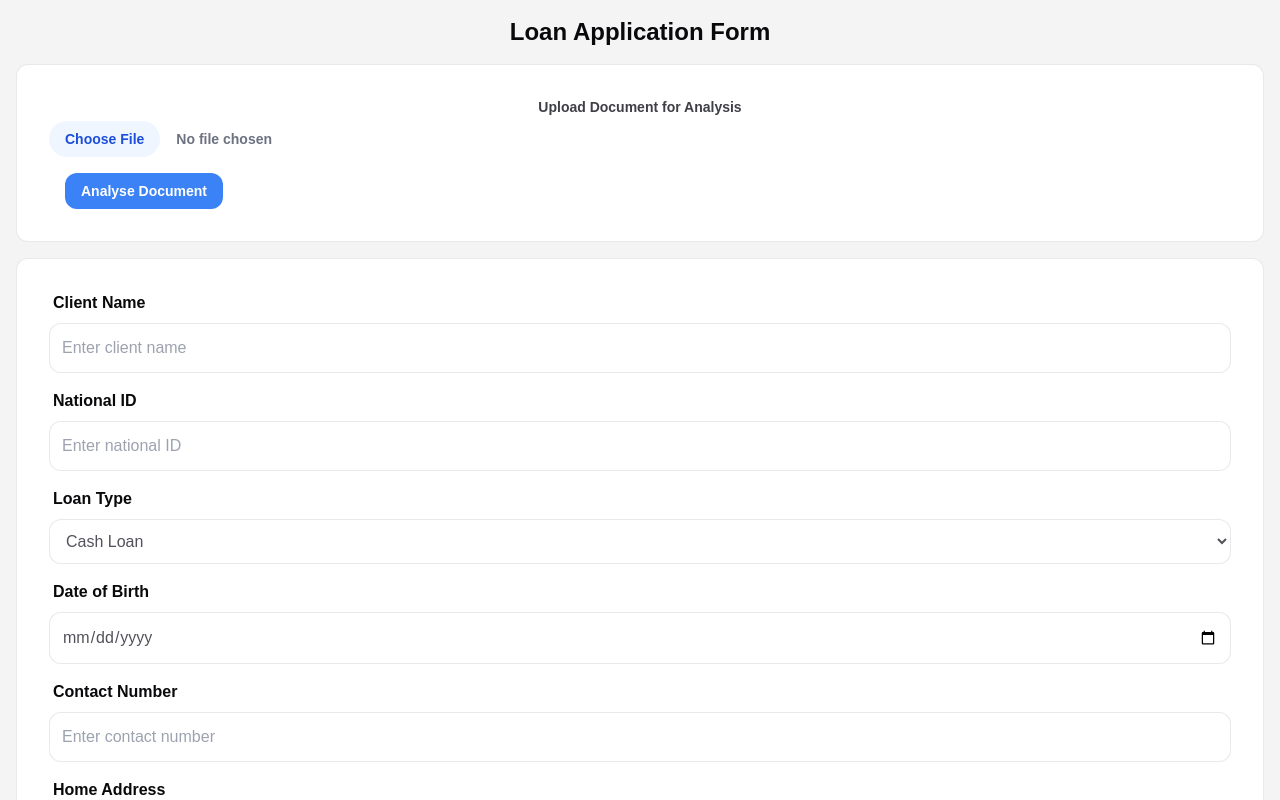
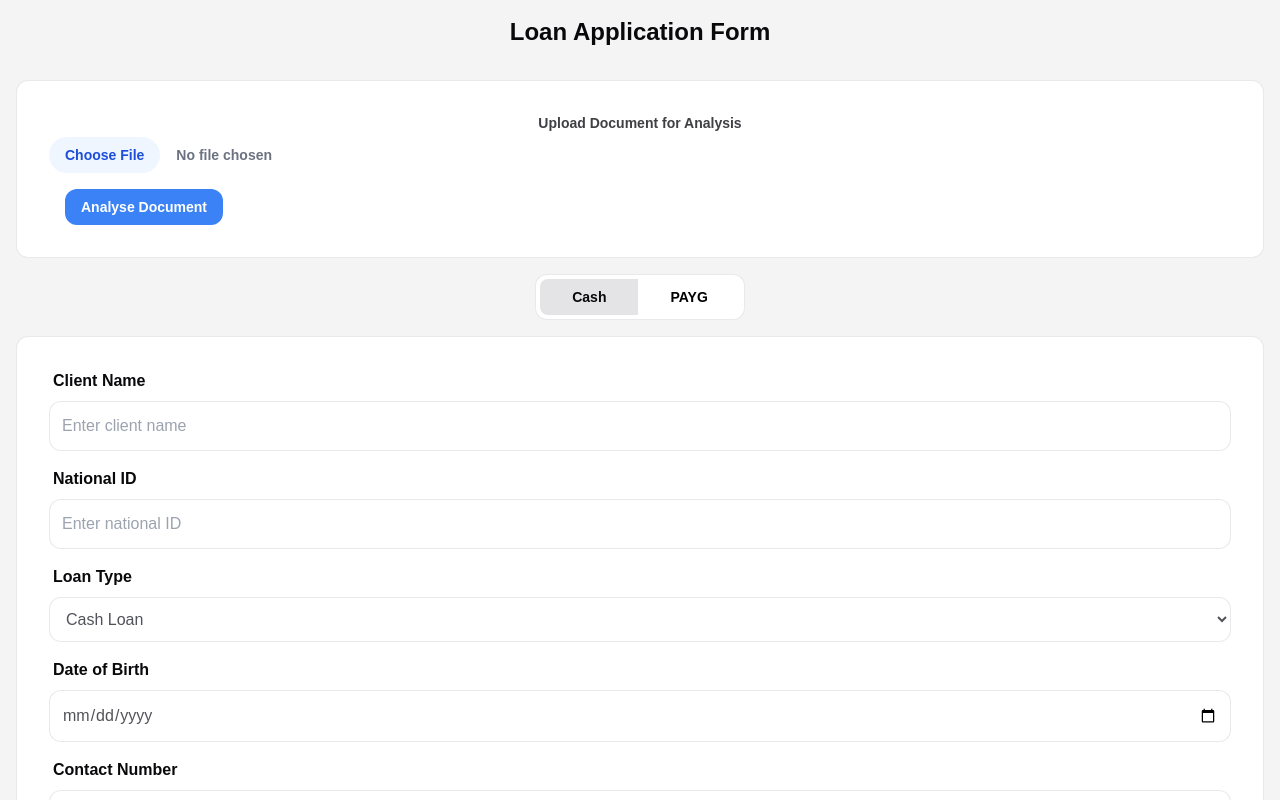
Before and after one commit to tatendabakozw/soshopay-engine, a Next.js app: page / in a window 1280 px wide. Shown: the top 800 px of the page. Built offline with nearby package versions, Linux system fonts and the light colour scheme.

Commit message:
feature: added seperate sections

```diff
--- a/src/pages/index.tsx
+++ b/src/pages/index.tsx
@@ -4,6 +4,12 @@ import jsPDF from 'jspdf';
 import { ArrowDownTrayIcon } from '@heroicons/react/16/solid';
 import axios from 'axios';
 import { v4 as uuidv4 } from 'uuid'; // Add this import
+
+
+const tab_options = [
+  {name:"Cash", _id: 'cash_loans'},
+  {name:"PAYG", _id: 'payg'},
+]
 
 interface Expenses {
   grocery: number;
@@ -64,6 +70,7 @@ export default function Home() {
   const [contextId, setContextId] = useState<string | null>(null);
   const [file, setFile] = useState<File | null>(null);
   const [analysisResult, setAnalysisResult] = useState<AnalysisResult | null>(null);
+  const [selectedTab, setSelectedTab] = useState(tab_options[0]);
 
 
 
@@ -190,6 +197,7 @@ export default function Home() {
     }
   };
 
+
   // const startNewConversation = () => {
   //   const newContextId = uuidv4();
   //   setContextId(newContextId);
@@ -199,8 +207,9 @@ export default function Home() {
 
   return (
     <div className="w-full bg-zinc-100 ">
-      <div className="container mx-auto p-4">
+      <div className="container mx-auto p-4 flex flex-col w-full space-y-4">
       <h1 className="text-2xl font-bold mb-4 text-zinc-950 text-center">Loan Application Form</h1>
+
       <div className="text-2xl flex flex-col space-x-4 font-bold mb-4 bg-white rounded-xl border border-zinc-300/50 md:p-8 p-4 text-center">
       <div>
           <label htmlFor="document" className="block text-sm text-zinc-700 font-semibold">
@@ -244,6 +253,19 @@ export default function Home() {
             </div>
           </div>
         )}
+      </div>
+      <div className="mx-auto">
+      <div className="bg-white p-1 rounded-xl border border-zinc-300/50 text-sm font-semibold flex flex-row items-center self-center">
+      {tab_options.map((tab:any, index:number) => (
+        <button
+          key={tab._id}
+          className={`flex-1 text-center py-2 px-8 ${index===0 ? 'rounded-l-lg' : ' rounded-r-lg '} ${tab._id === selectedTab._id ? 'bg-zinc-200 text-zinc-950' : 'bg-white text-black'}`}
+          onClick={() => setSelectedTab(tab)}
+        >
+          {tab.name}
+        </button>
+      ))}
+      </div>
       </div>
       <form onSubmit={handleSubmit} className="space-y-4 bg-white md:p-8 p-4 rounded-xl border border-zinc-300/50">
         <PrimaryInput
```
